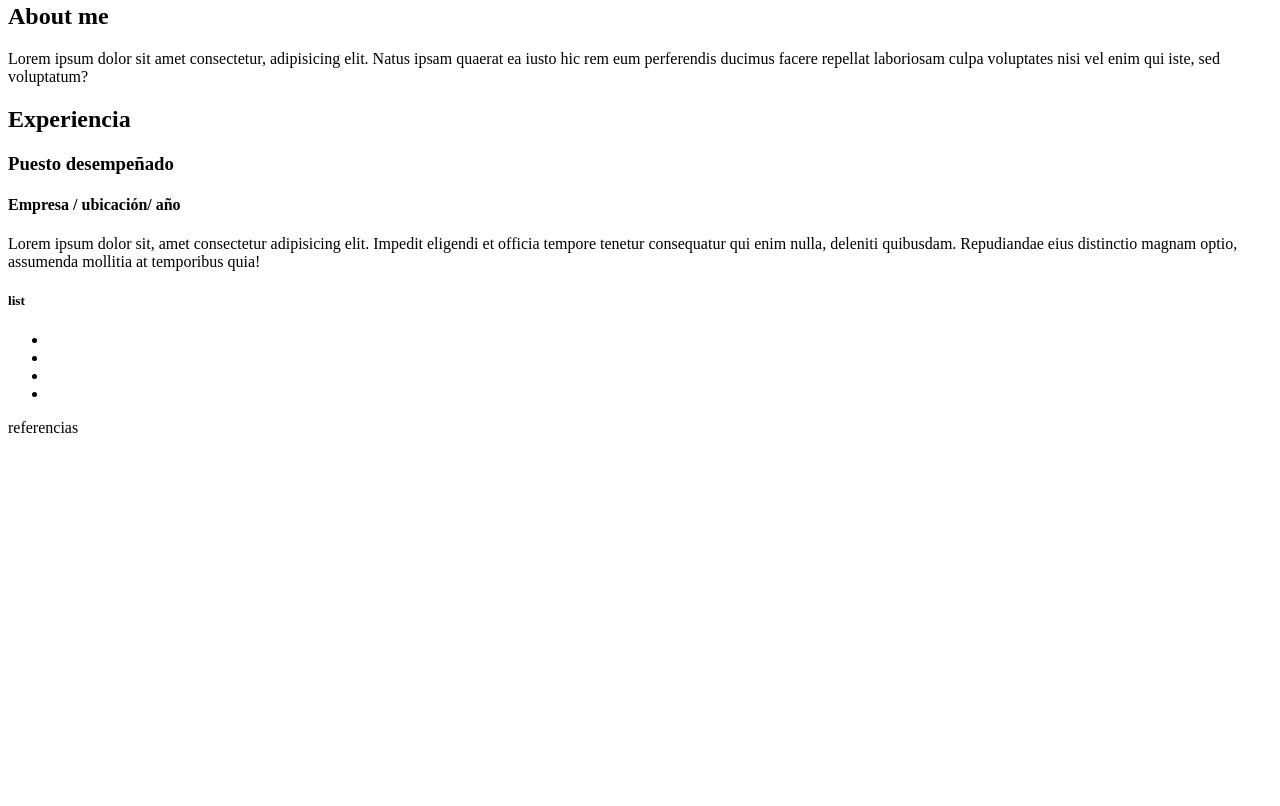
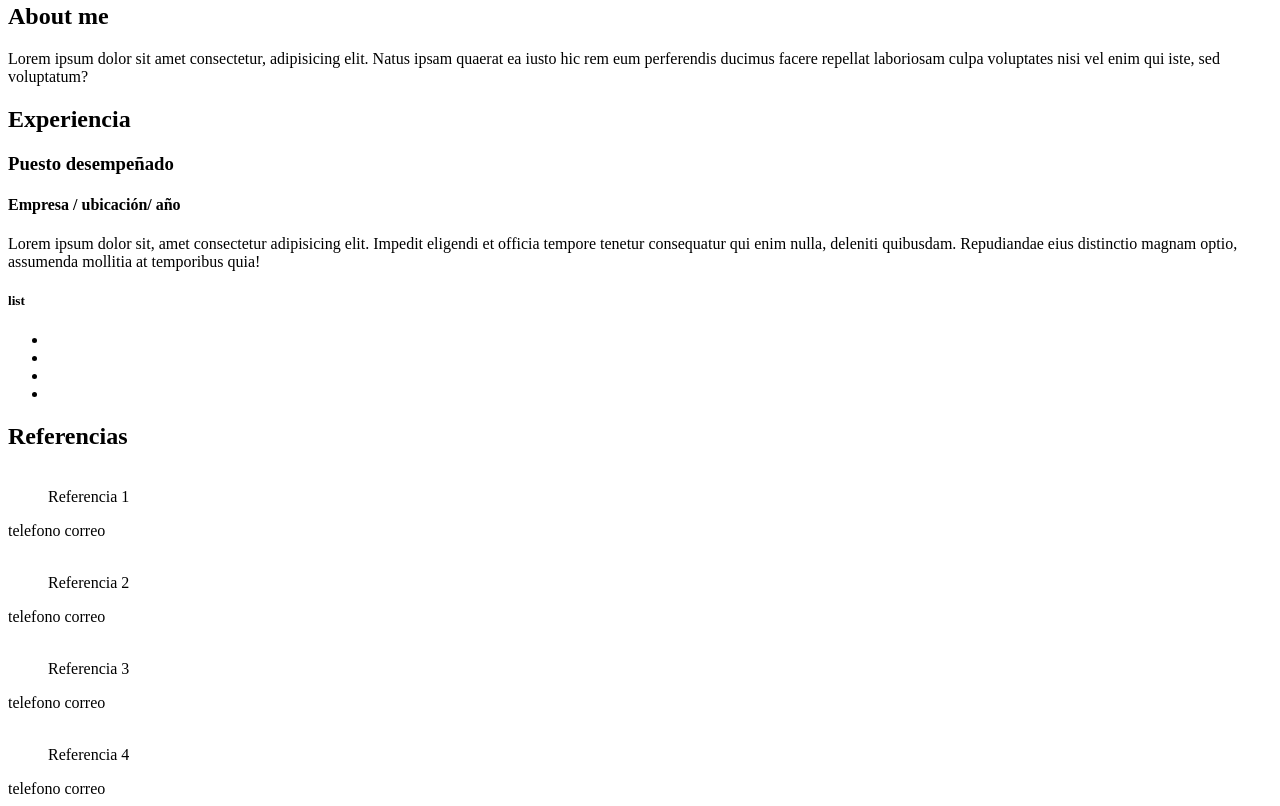
Before and after one commit to diegosalonia/my-cv-html-css, a plain HTML site: page index.html in a window 1280 px wide. Shown: the part 1186-1992 px from the top of the page. Before the commit the page ends 1631 px from the top, so only its background shows below. Drawn offline with Linux system fonts and the light colour scheme.

Commit message:
add reference

```diff
--- a/index.html
+++ b/index.html
@@ -89,7 +89,39 @@
                 </ul>
             </article>
         <section>
-            referencias
+            <h2>Referencias</h2>
+            <article>
+                <figure>
+                    <img src="" alt="">
+                    <figcaption>Referencia 1</figcaption>
+                </figure>
+                <span>telefono</span>
+                <span>correo</span>
+            </article>
+            <article>
+                <figure>
+                    <img src="" alt="">
+                    <figcaption>Referencia 2</figcaption>
+                </figure>
+                <span>telefono</span>
+                <span>correo</span>
+            </article>
+            <article>
+                <figure>
+                    <img src="" alt="">
+                    <figcaption>Referencia 3</figcaption>
+                </figure>
+                <span>telefono</span>
+                <span>correo</span>
+            </article>
+            <article>
+                <figure>
+                    <img src="" alt="">
+                    <figcaption>Referencia 4</figcaption>
+                </figure>
+                <span>telefono</span>
+                <span>correo</span>
+            </article>
         </section>
     </main>
 </body>
```
